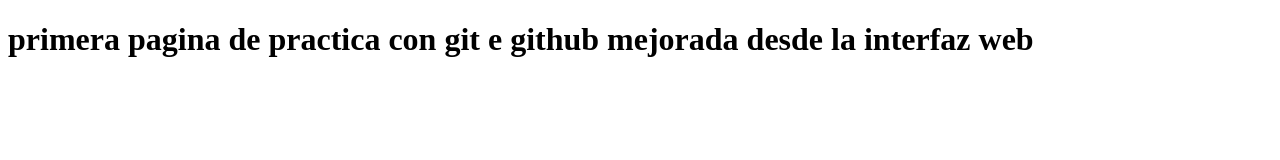
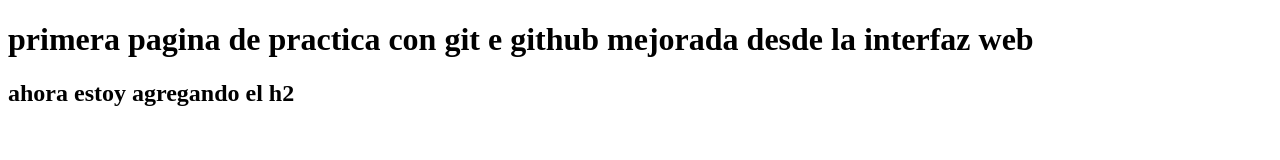
Before and after one commit to 051516-code/pratica_git, a plain HTML site: page index.html in a window 1280 px wide. Drawn offline with Linux system fonts and the light colour scheme.

Commit message:
agregando el h2

```diff
--- a/index.html
+++ b/index.html
@@ -8,5 +8,6 @@
 </head>
 <body>
     <h1>primera pagina de practica con git e github mejorada desde la interfaz web</h1>
+    <h2>ahora estoy agregando el h2</h2>
 </body>
 </html>
```
